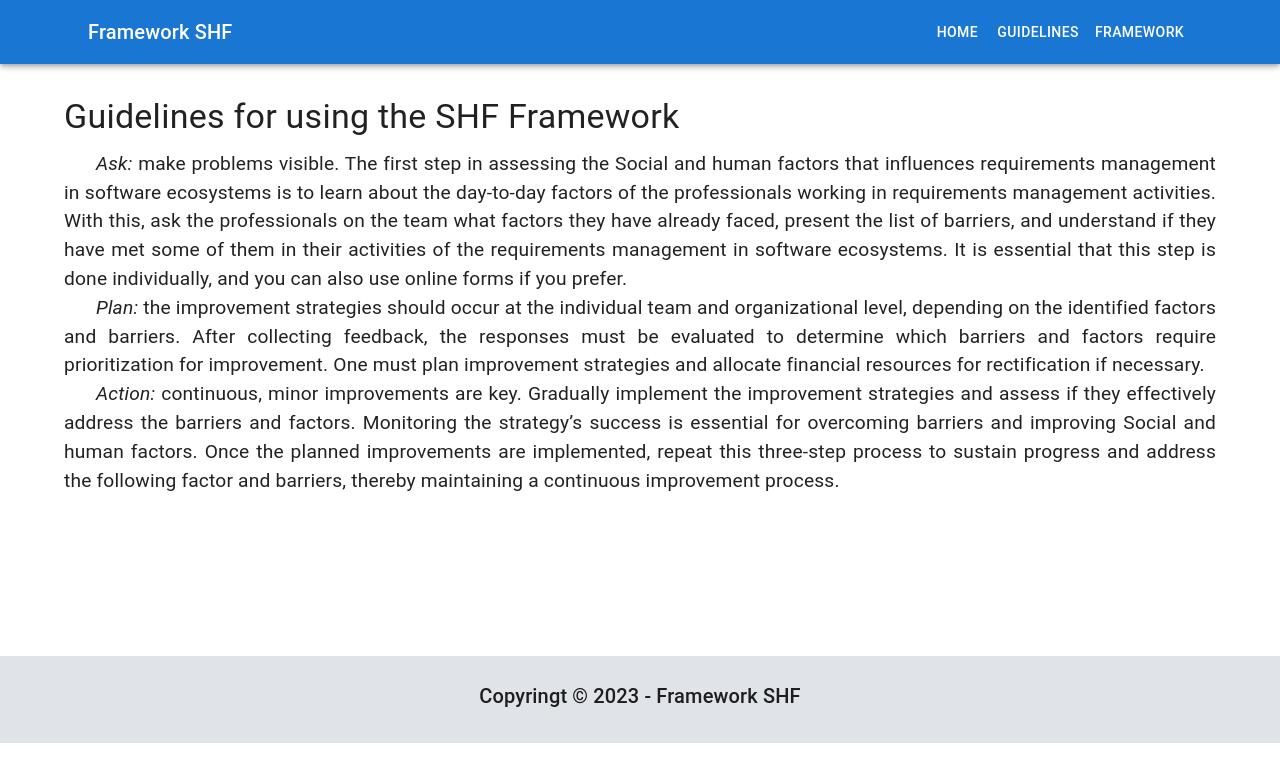
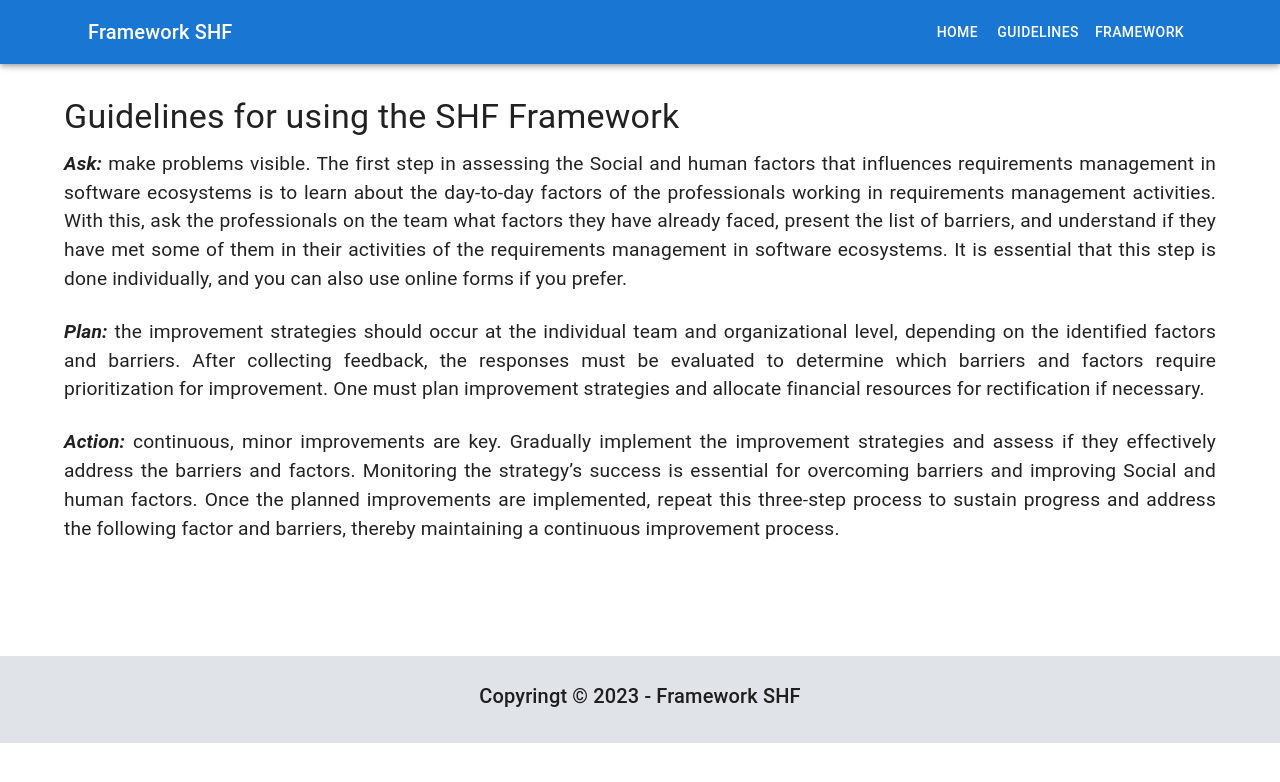
Before and after one commit to cassianojr/framework-shf, a React (Vite) app: page /guidelines in a window 1280 px wide. Shown: the top 782 px of the page. Built offline with nearby package versions, Linux system fonts and the light colour scheme.

Commit message:
Improved text formatation on guidelines

```diff
--- a/src/pages/Guidelines.tsx
+++ b/src/pages/Guidelines.tsx
@@ -7,7 +7,7 @@ function Guidelines() {
   const typographyStyle = {
     textAlign: 'justify',
     fontSize: '1.2rem',
-    textIndent: '2rem'
+    marginBottom: '1.5rem'
   }
 
   return (
@@ -21,13 +21,13 @@ function Guidelines() {
               Guidelines for using the SHF Framework
             </Typography>
             <Typography sx={typographyStyle}>
-              <i>Ask:</i> make problems visible. The first step in assessing the Social and human factors that influences requirements management in software ecosystems is to learn about the day-to-day factors of the professionals working in requirements management activities. With this, ask the professionals on the team what factors they have already faced, present the list of barriers, and understand if they have met some of them in their activities of the requirements management in software ecosystems. It is essential that this step is done individually, and you can also use online forms if you prefer.
+              <i style={{fontWeight:'bold'}}>Ask:</i> make problems visible. The first step in assessing the Social and human factors that influences requirements management in software ecosystems is to learn about the day-to-day factors of the professionals working in requirements management activities. With this, ask the professionals on the team what factors they have already faced, present the list of barriers, and understand if they have met some of them in their activities of the requirements management in software ecosystems. It is essential that this step is done individually, and you can also use online forms if you prefer.
             </Typography>
             <Typography sx={typographyStyle}>
-              <i>Plan:</i> the improvement strategies should occur at the individual team and organizational level, depending on the identified factors and barriers. After collecting feedback, the responses must be evaluated to determine which barriers and factors require prioritization for improvement. One must plan improvement strategies and allocate financial resources for rectification if necessary.
+              <i style={{fontWeight:'bold'}}>Plan:</i> the improvement strategies should occur at the individual team and organizational level, depending on the identified factors and barriers. After collecting feedback, the responses must be evaluated to determine which barriers and factors require prioritization for improvement. One must plan improvement strategies and allocate financial resources for rectification if necessary.
             </Typography>
             <Typography sx={typographyStyle}>
-              <i>Action:</i> continuous, minor improvements are key. Gradually implement the improvement strategies and assess if they effectively address the barriers and factors. Monitoring the strategy’s success is essential for overcoming barriers and improving Social and human factors. Once the planned improvements are implemented, repeat this three-step process to sustain progress and address the following factor and barriers, thereby maintaining a continuous improvement process.
+              <i style={{fontWeight:'bold'}}>Action:</i> continuous, minor improvements are key. Gradually implement the improvement strategies and assess if they effectively address the barriers and factors. Monitoring the strategy’s success is essential for overcoming barriers and improving Social and human factors. Once the planned improvements are implemented, repeat this three-step process to sustain progress and address the following factor and barriers, thereby maintaining a continuous improvement process.
             </Typography>
 
           </Box>
```
Also changed, not shown: 1 other file (tests, documents, lock files or other folders).
